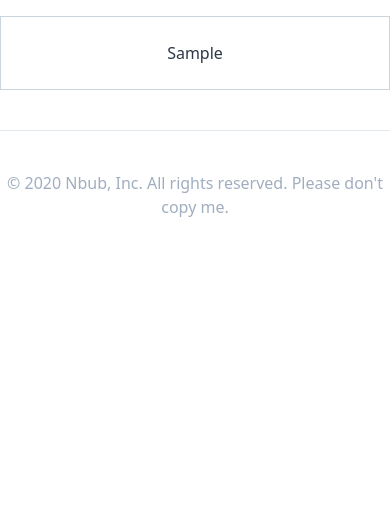
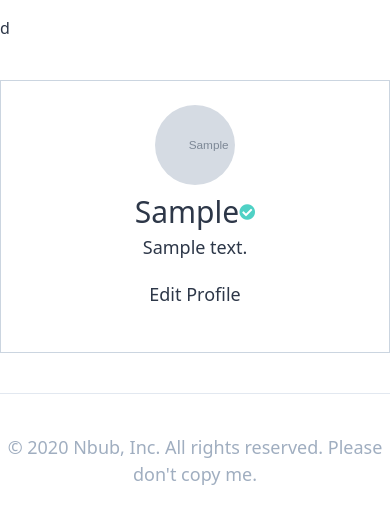
Before and after one commit to jhunderdog/airbnb-clone, a Django app: page /users/1/ in a window 390 px wide. Shown: the part 80-607 px from the top of the page. Run offline with Django 3.2, Linux system fonts and the light colour scheme; tables that the repository leaves empty hold one stand-in row (values such as "Sample post"); grey boxes marked "Sample" are stand-in pictures; style sheets or scripts are compiled from the project's sources; some libraries are stand-ins or nearby versions.

Commit message:
User Profile part Two

```diff
--- /dev/null
+++ b/templates/mixins/user_avatar.html
@@ -0,0 +1,7 @@
+{% if user.avatar %}
+    <div class="h-20 w-20 rounded-full bg-cover" style="background-image: url({{user.avatar.url}});">
+{% else %}
+    <div class="h-20 w-20 bg-gray-700 rounded-full text-white flex justify-center items-center overflow-hidden">
+        <span class="text-3xl">{{user.first_name|first}}</span>
+    {% endif %}
+</div>
--- a/templates/users/user_detail.html
+++ b/templates/users/user_detail.html
@@ -1,13 +1,20 @@
-{% extends "base.html"%}
+d{% extends "base.html"%}
 {% block page_title %}
-    Log In
+    {{user_obj.first_name}}'s Profile
 {% endblock page_title %}
-
 {% block search-bar %}
 {% endblock search-bar %}
 
 {% block content %}
-    <div class="container lg:w-5/12 md:w-1/2 xl:w-1/4 mx-auto my-10 flex flex-col items-center border p-6 border-gray-400">
-        {{user_obj.first_name}}
+<div class="container lg:w-5/12 md:w-1/2 xl:w-1/4 mx-auto my-10 flex flex-col items-center border p-6 border-gray-400">
+    {% include 'mixins/user_avatar.html' with user=user_obj %}
+    <div class="flex items-center">
+        <span class="text-3xl mt-1">{{user_obj.first_name}}</span>
+        {% if user_obj.superhost %}
+            <i class="fas fa-check-circle text-teal-400 mt-1"></i>
+        {% endif %}
     </div>
+    <span class="text-lg">{{user_obj.bio}}</span>
+    <a href="#" class="btn">Edit Profile</span>
+</div>
 {% endblock content %}
--- a/users/views.py
+++ b/users/views.py
@@ -148,4 +148,8 @@ def github_callback(request):
 class UserProfileView(DetailView):
     model = models.User
     context_object_name = "user_obj"
-    pass
+
+    def get_context_data(self, **kwargs):
+        context = super().get_context_data(**kwargs)
+        context["hello"] = "hello"
+        return context
```
